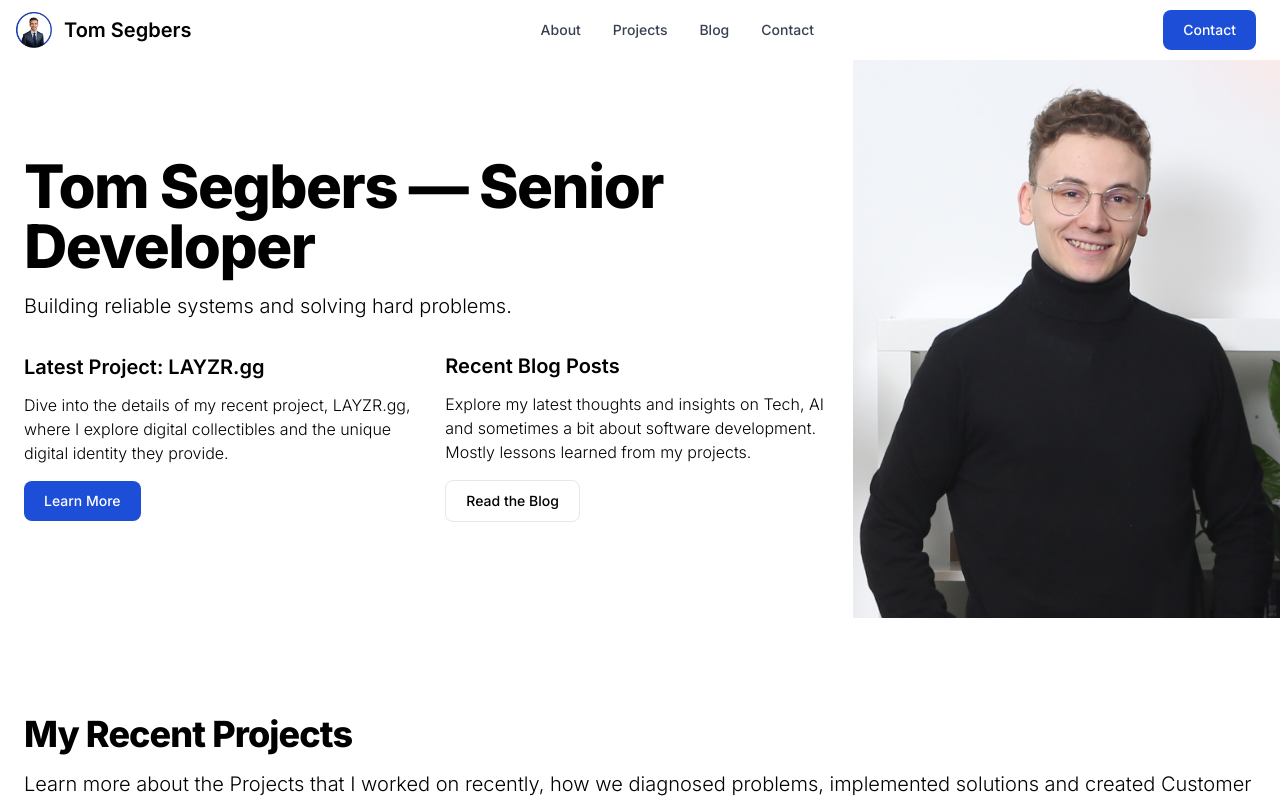
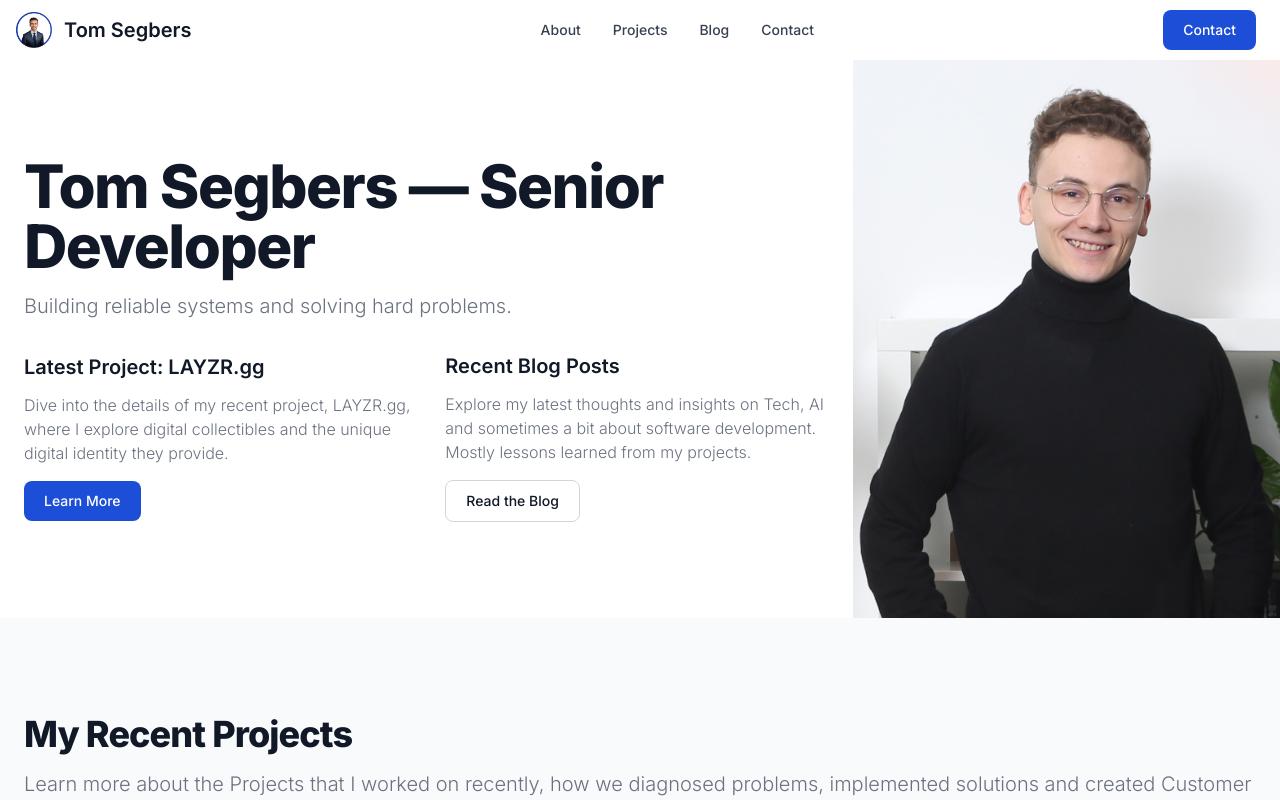
Before and after one commit to TomSeestern/TomSeestern.github.io, a Next.js app: page / in a window 1280 px wide. Shown: the top 800 px of the page. Built offline with nearby package versions, Linux system fonts and the light colour scheme.

Commit message:
style: add semantic color tokens, typography scale, dark mode, interactions
Ultraworked with [Sisyphus](https://github.com/code-yeongyu/oh-my-openagent)

Co-authored-by: Sisyphus <clio-agent@sisyphuslabs.ai>

```diff
--- a/tailwind.config.js
+++ b/tailwind.config.js
@@ -2,6 +2,19 @@
 const { pick, omit } = require("lodash")
 const colors = require("tailwindcss/colors")
 const defaultTheme = require("tailwindcss/defaultTheme")
+
+const primary = {
+  50: "#eff6ff",
+  100: "#dbeafe",
+  200: "#bfdbfe",
+  300: "#93c5fd",
+  400: "#60a5fa",
+  500: "#3b82f6",
+  600: "#2563eb",
+  700: "#1d4ed8",
+  800: "#1e40af",
+  900: "#1e3a8a",
+}
 
 /** @type {import('tailwindcss').Config} */
 module.exports = {
@@ -18,19 +31,86 @@ module.exports = {
   theme: {
     extend: {
       colors: {
-        primary: {
-          50: "#eff6ff",
-          100: "#dbeafe",
-          200: "#bfdbfe",
-          300: "#93c5fd",
-          400: "#60a5fa",
-          500: "#3b82f6",
-          600: "#2563eb",
-          700: "#1d4ed8",
-          800: "#1e40af",
-          900: "#1e3a8a",
+        surface: {
+          DEFAULT: "#ffffff",
+          muted: "#f9fafb",
+          elevated: "#ffffff",
+          dark: "#111827",
+          "muted-dark": "#1f2937",
+          "elevated-dark": "#1f2937",
         },
+        foreground: {
+          DEFAULT: "#111827",
+          muted: "#6b7280",
+          dark: "#ffffff",
+          "muted-dark": "#9ca3af",
+          "foreground-muted-dark": "#d1d5db",
+        },
+        accent: {
+          DEFAULT: primary[600],
+          light: primary[400],
+          hover: primary[700],
+          soft: primary[100],
+          "soft-contrast": primary[200],
+          "soft-foreground": primary[800],
+          dark: primary[500],
+          "hover-dark": primary[400],
+          "soft-dark": primary[900],
+          "soft-foreground-dark": primary[300],
+        },
+        muted: {
+          DEFAULT: "#6b7280",
+          surface: "#f3f4f6",
+          dark: "#9ca3af",
+          "surface-dark": "#1f2937",
+        },
+        border: {
+          DEFAULT: "#d1d5db",
+          subtle: "#e5e7eb",
+          dark: "#4b5563",
+          "subtle-dark": "#374151",
+        },
+        primary,
       },
+      // ── Typography scale ────────────────────────────────────────────────
+      // Semantic font-size tokens. Use these (or the matching utility
+      // class) instead of ad-hoc text-* values so every page shares one
+      // scale. Line-height and letter-spacing are baked in via the tuple
+      // form [fontSize, { lineHeight, letterSpacing, fontWeight }].
+      // See `.omo/evidence/task-19-2026-portfolio-overhaul.txt` for the
+      // audit that established this scale.
+      fontSize: {
+        // Page-level headings ──────────────────────────────────────────────
+        h1: ["3rem", { lineHeight: "1", letterSpacing: "-0.025em", fontWeight: "800" }],
+        "h1-sm": ["2.25rem", { lineHeight: "1.1", letterSpacing: "-0.025em", fontWeight: "800" }],
+        h2: ["2.25rem", { lineHeight: "1.15", letterSpacing: "-0.02em", fontWeight: "700" }],
+        "h2-sm": ["1.875rem", { lineHeight: "1.2", letterSpacing: "-0.02em", fontWeight: "700" }],
+        h3: ["1.5rem", { lineHeight: "1.25", fontWeight: "600" }],
+        "h3-sm": ["1.25rem", { lineHeight: "1.3", fontWeight: "600" }],
+        h4: ["1.125rem", { lineHeight: "1.4", fontWeight: "600" }],
+        // Body & ancillary ─────────────────────────────────────────────────
+        body: ["1rem", { lineHeight: "1.625" }],
+        "body-lg": ["1.125rem", { lineHeight: "1.75" }],
+        small: ["0.875rem", { lineHeight: "1.5" }],
+        caption: ["0.75rem", { lineHeight: "1.4" }],
+      },
+      typography: ({ theme }) => ({
+        DEFAULT: {
+          css: {
+            color: theme("colors.gray.700"),
+            maxWidth: "none",
+            h2: { color: theme("colors.gray.900") },
+            h3: { color: theme("colors.gray.900") },
+          },
+        },
+        invert: {
+          css: {
+            color: theme("colors.gray.300"),
+            h2: { color: theme("colors.white") },
+            h3: { color: theme("colors.white") },
+          },
+        },
+      }),
       fontFamily: {
         body: [
           "Inter",
```
Also changed, not shown: 1 other file (tests, documents, lock files or other folders).
